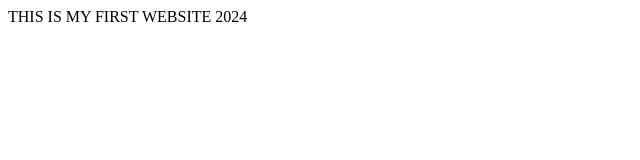
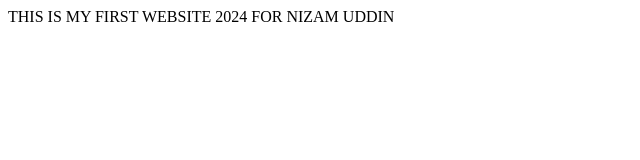
Before and after one commit to NIZAMZZU/my-first-website, a plain HTML site: page index.html in a window 1280 px wide. Shown: the whole page, without its empty margins (0-640 px from the left). Drawn offline with Linux system fonts and the light colour scheme.

Commit message:
this is my website

```diff
--- a/index.html
+++ b/index.html
@@ -6,6 +6,6 @@
     <title>Document</title>
 </head>
 <body>
-    THIS IS MY FIRST WEBSITE 2024
+    THIS IS MY FIRST WEBSITE 2024 FOR NIZAM UDDIN
 </body>
 </html>
```
Also changed, not shown: color.html (+1 -1 lines).
